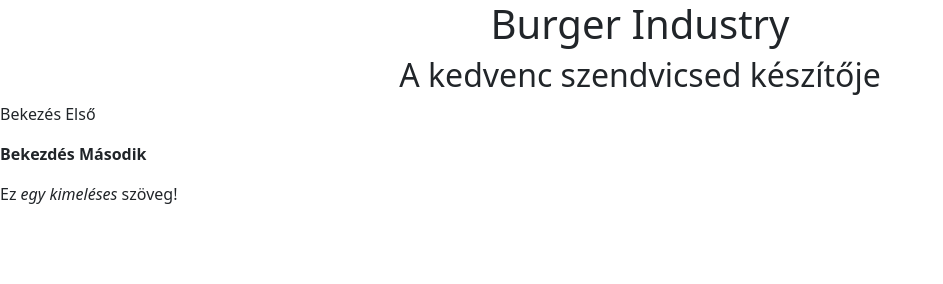
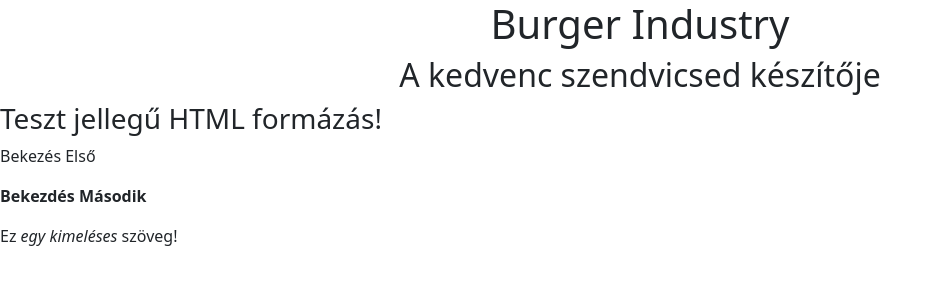
Before and after one commit to NagypalMarton/Burger-Industry, a plain HTML site: page index.html in a window 1280 px wide. Shown: the whole page, without its empty margins (0-943 px from the left). Drawn offline with nearby package versions, Linux system fonts and the light colour scheme.

Commit message:
update index.html

```diff
--- a/index.html
+++ b/index.html
@@ -12,6 +12,7 @@
   <script src="https://cdn.jsdelivr.net/npm/bootstrap@5.1.0/dist/js/bootstrap.bundle.min.js" integrity="sha384-U1DAWAznBHeqEIlVSCgzq+c9gqGAJn5c/t99JyeKa9xxaYpSvHU5awsuZVVFIhvj" crossorigin="anonymous"></script><!--Lehet/kell tartalmaznia valamilyen tartalmat--->
 <h1><center>Burger Industry</center></h1>
 <h2><center>A kedvenc szendvicsed készítője</center></h2>
+<h3>Teszt jellegű HTML formázás!</h3>
 <p>Bekezés Első</p>
 <p><b>Bekezdés</b> <strong>Második</strong></p>
 <p>Ez <i>egy</i> <em>kimeléses</em> szöveg!</p>
```
